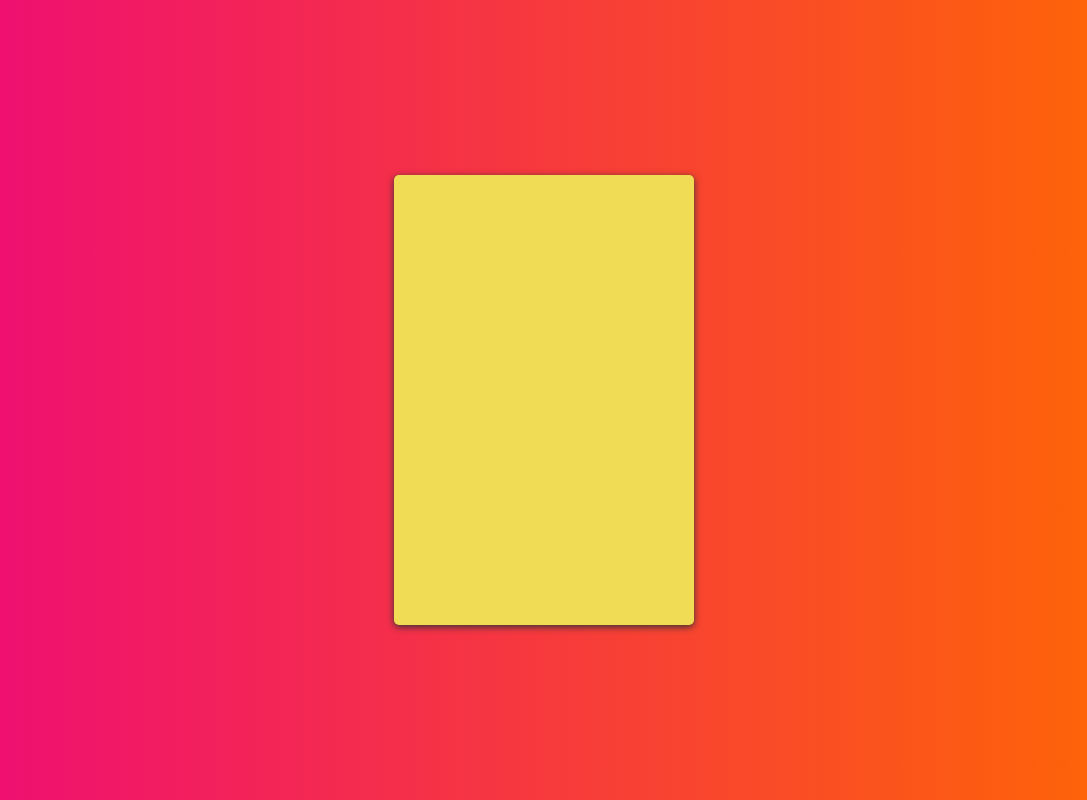
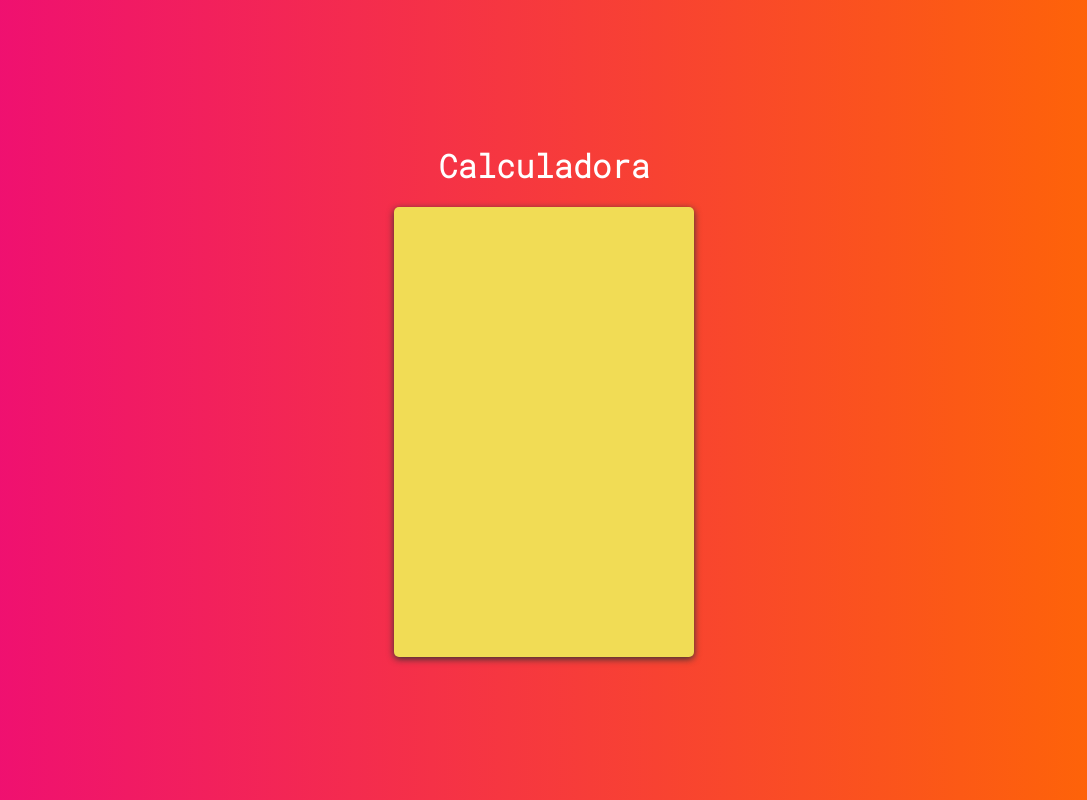
Before and after one commit to Tuliof210/calculadora-react, a React (Create React App) app: page / in a window 1280 px wide. Shown: the whole page, without its empty margins (96-1183 px from the left). Built offline with nearby package versions, Linux system fonts and the light colour scheme.

Commit message:
class component X functional component

```diff
--- a/src/app/Calculator.scss
+++ b/src/app/Calculator.scss
@@ -3,6 +3,7 @@
 .calculator-wrapper {
   height: 450px;
   width: 300px;
+  margin-top: 20px;
   border: none;
   border-radius: 5px;
   overflow: hidden;
--- a/src/index.jsx
+++ b/src/index.jsx
@@ -5,4 +5,10 @@ import Calculator from './app/Calculator';
 //styles
 import './index.scss';
 
-ReactDOM.render(<Calculator />, document.getElementById('root'));
+ReactDOM.render(
+  <div>
+    <h1 className="header">Calculadora</h1>
+    <Calculator />
+  </div>,
+  document.getElementById('root')
+);
```
Also changed, not shown: src/components/button/Button.jsx (added, +11 -0 lines), src/components/button/Button.scss (added), 1 other file (tests, documents, lock files or other folders).
